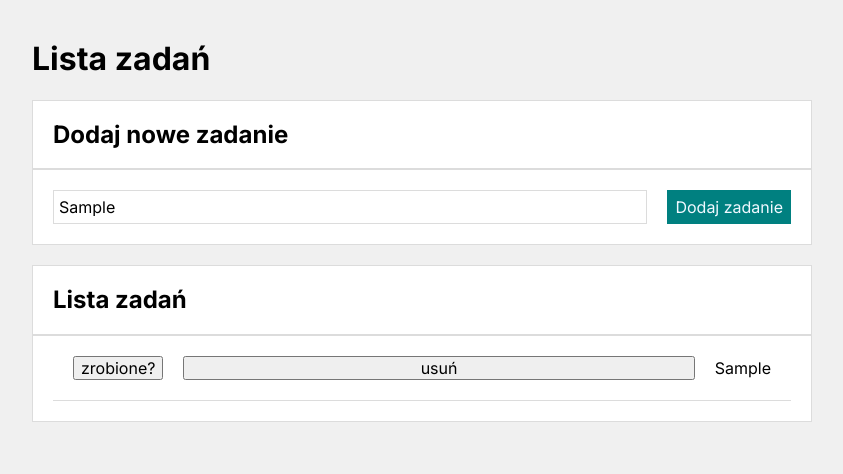
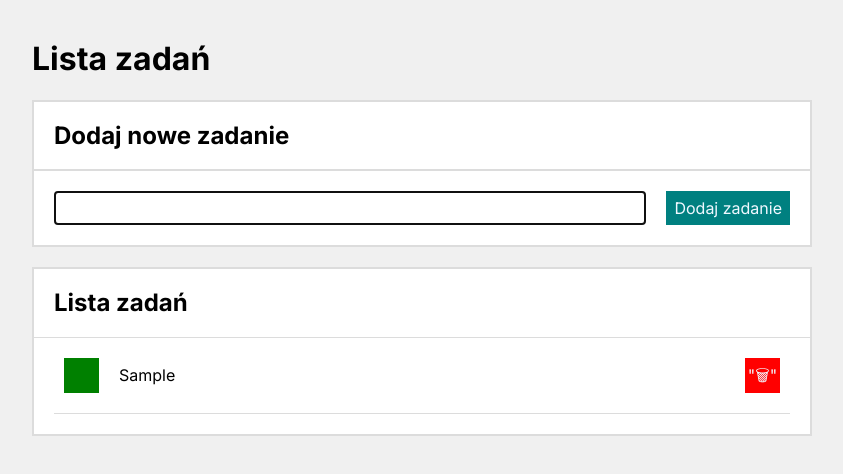
Before and after one commit to Daniel-Czarnocki/task_list, a plain HTML site: page index.html in a window 1280 px wide. Both pictures are taken after typing "Sample" into the empty fields and a click on the button "Dodaj zadanie". Shown: the whole page, without its empty margins (218-1061 px from the left). Drawn offline with nearby package versions, Linux system fonts and the light colour scheme.

Commit message:
dividing styles into files and  BEM refactoring

```diff
--- /dev/null
+++ b/css/container.css
@@ -0,0 +1,7 @@
+.container {
+    display: block;
+    max-width: 820px;
+    margin: 0 auto;
+    word-break: break-word;
+    padding: 20px;
+}
--- /dev/null
+++ b/css/form.css
@@ -0,0 +1,45 @@
+.tasksForm {
+    background: rgb(255, 255, 255);
+    border: 1px solid rgb(220, 220, 220);
+}
+
+.tasksForm__header {
+    padding: 0px 20px;
+    border: 1px solid rgb(220, 220, 220);
+}
+
+.tasksForm__body {
+    display: grid;
+    grid-template-columns: 1fr auto;
+    grid-gap: 20px;
+    background: rgb(255, 255, 255);
+    border: 1px solid rgb(220, 220, 220);
+    padding: 20px;
+}
+
+@media (max-width: 819px) {
+    .tasksForm__body {
+        grid-template-columns: 1fr;
+    }
+}
+
+.tasksForm__field {
+    padding: 5px;
+    border: 1px solid rgb(220, 220, 220);
+}
+
+.tasksForm__button {
+    background-color: teal;
+    color: aliceblue;
+    border: none;
+    padding: 8px;
+}
+
+.tasksForm__button:hover {
+    background-color: rgb(0, 170, 170);
+}
+
+.tasksForm__button:active {
+    background-color: rgb(0, 255, 255);
+    color: rgb(0, 0, 0);
+}
--- a/css/style.css
+++ b/css/style.css
@@ -10,97 +10,3 @@ body {
     font-family: "Inter", sans-serif;
     background-color: rgb(240, 240, 240);
 }
-
-.container {
-    display: block;
-    max-width: 820px;
-    margin: 0 auto;
-    word-break: break-word;
-    padding: 20px;
-}
-
-.section {
-    background: rgb(255, 255, 255);
-
-}
-
-.section__header {
-    padding: 0px 20px;
-    border: 1px solid rgb(220, 220, 220);
-}
-
-.form {
-    display: grid;
-    grid-template-columns: 1fr auto;
-    grid-gap: 20px;
-    background: rgb(255, 255, 255);
-    border: 1px solid rgb(220, 220, 220);
-    padding: 20px;
-}
-
-@media (max-width: 819px) {
-    .form {
-        grid-template-columns: 1fr;
-    }
-}
-
-.form__field {
-    padding: 5px;
-    border: 1px solid rgb(220, 220, 220);
-}
-
-.form__button {
-    background-color: teal;
-    color: aliceblue;
-    border: none;
-    padding: 8px;
-}
-
-.tasks {
-    margin: 20px 0px 0px 0px;
-    background: rgb(255, 255, 255);
-}
-
-.tasks__header {
-    margin-bottom: 0px;
-    padding: 20px;
-    border: 1px solid rgb(220, 220, 220);
-
-}
-
-.tasks__body {
-    padding: 20px;
-    border: 1px solid rgb(220, 220, 220);
-}
-.tasks__added {
-    list-style: none;
-    padding: 0px 0px 20px;
-    margin: 0px;
-    border: 1px solid rgb(220, 220, 220);
-
-
-
-
-
-}
-
-.tasks__item {
-    margin: 0px 20px;
-    padding: 20px;
-    border-bottom: 1px solid rgb(220, 220, 220);
-
-    display: grid;
-    grid-template-columns: auto 1fr auto;
-    align-items: center;
-    grid-gap: 20px;
-
-
-
-    justify-content: space-between;
-
-
-}
-
-.tasks__item--done {
-    text-decoration: line-through;
-}
--- /dev/null
+++ b/css/tasks.css
@@ -0,0 +1,58 @@
+.tasksList {
+    margin: 20px 0px 0px 0px;
+
+    background: rgb(255, 255, 255);
+    border: 1px solid rgb(220, 220, 220);
+}
+
+.tasksList__header {
+    margin-bottom: 0px;
+    padding: 20px;
+    margin: 0px;
+    border-bottom: 1px solid rgb(220, 220, 220);
+}
+
+.tasksList__body {
+    padding: 0px 0px 20px;
+    border: 1px solid rgb(220, 220, 220);
+}
+
+.tasksList__added {
+    list-style: none;
+    padding: 0px;
+    margin: 0px;
+
+}
+
+.tasksList__item {
+    margin: 0px 20px;
+    padding: 20px 10px;
+    border-bottom: 1px solid rgb(220, 220, 220);
+    display: grid;
+    grid-template-columns: auto 1fr auto;
+    align-items: center;
+    grid-gap: 20px;
+}
+
+.tasksList__wording {
+    text-decoration: none;
+}
+.tasksList__wording--done {
+    text-decoration: line-through;
+}
+
+.tasksList__button {
+    color: aliceblue;
+    padding: 0px;
+    border: 0px;
+    height: 35px;
+    width: 35px;
+}
+
+.tasksList__button--done {
+    background-color: green;
+}
+
+.tasksList__button--remove {
+    background-color: red;
+}
--- a/index.html
+++ b/index.html
@@ -9,6 +9,10 @@
     <link rel="icon" href="images/title.png">
     <meta property="og:image" content="images/share.jpg">
     <link href="css/style.css" rel="stylesheet">
+    <link href="css/container.css" rel="stylesheet">
+    <link href="css/form.css" rel="stylesheet">
+
+    <link href="css/tasks.css" rel="stylesheet">
     <link rel="stylesheet" href="https://cdnjs.cloudflare.com/ajax/libs/normalize/8.0.1/normalize.min.css"
         integrity="sha512-NhSC1YmyruXifcj/KFRWoC561YpHpc5Jtzgvbuzx5VozKpWvQ+4nXhPdFgmx8xqexRcpAglTj9sIBWINXa8x5w=="
         crossorigin="anonymous" referrerpolicy="no-referrer" />
@@ -25,35 +29,27 @@
             <h1>Lista zadań</h1>
         </header>
 
-        <section class="section">
-            <div class="section__header">
+        <section class="tasksForm">
+            <div class="tasksForm__header">
                 <h2> Dodaj nowe zadanie </h2>
             </div>
 
-
-            <form class="js-form form">
-                <input class="js-newTask form__field" autofocus>
-                <button class="form__button">Dodaj zadanie</button>
+            <form class="js-form tasksForm__body">
+                <input class="js-newTask tasksForm__field" autofocus>
+                <button class="tasksForm__button">Dodaj zadanie</button>
             </form>
 
         </section>
-        <section class="tasks">
 
-            <div class="tasks_body"></div>
-        <h2 class="tasks__header">Lista zadań</h2>
+        <section class="tasksList">
+            <div class="tasksList__body">
+                <h2 class="tasksList__header">Lista zadań</h2>
 
-
-
-
-        <ul class="tasks__added js-tasks"></ul>
-        </div>
+                <ul class="tasksList__added js-tasks"></ul>
+            </div>
         </section>
 
     </main>
 </body>
 
-
-
-
-
 </html>
--- a/js/script.js
+++ b/js/script.js
@@ -1,18 +1,9 @@
 {
-    const tasks = [
-        /*{
-            content: "nagrać lekcję",
-            done: false,
-        },
-        {
-            content: "zjeść pierogi",
-            done: true,
-        },*/
-    ];
+    const tasks = [];
 
     const addNewTask = (newTaskContent) => {
         tasks.push({
-            content: newTaskContent,
+            content: newTaskContent
         });
         render();
     };
@@ -30,17 +21,19 @@
     const bindEvents = () => {
         const removeButtons = document.querySelectorAll(".js-remove");
 
-        removeButtons.forEach((removeButton, index) => {
+        removeButtons.forEach((removeButton, taskIndex) => {
             removeButton.addEventListener("click", () => {
-                removeTask(index);
+                removeTask(taskIndex);
+
             });
         });
 
-        const toggleDoneButtons = document.querySelectorAll(".js-done");
+        const toggleDoneButtons = document.querySelectorAll(".js-toggleDone");
 
-        toggleDoneButtons.forEach((toggleDoneButton, index) => {
+        toggleDoneButtons.forEach((toggleDoneButton, taskIndex) => {
             toggleDoneButton.addEventListener("click", () => {
-                toggleTaskDone(index);
+                toggleTaskDone(taskIndex);
+
             });
         });
     };
@@ -51,11 +44,18 @@
         for (const task of tasks) {
             htmlString += `
             <li
-                class="tasks__item${task.done ? " tasks__item--done" : ""}"
+                class="tasksList__item js-task"
             >
-                <button class="js-done">zrobione?</button>
-                <button class="js-remove">usuń</button>
-                ${task.content}
+                <button class="tasksList__button tasksList__button--done js-toggleDone">
+                    ${task.done ? "&#x2713;" : "&nbsp;"}
+                </button>
+                <span class="tasksList__wording${task.done ? " tasksList__wording--done" : ""}">
+                    ${task.content}
+                </span>
+                <button class="tasksList__button tasksList__button--remove js-remove">
+                    "&#x1f5d1;"
+                </button>
+
             </li>
             `;
         }
@@ -68,20 +68,21 @@
     const onFormSubmit = (event) => {
         event.preventDefault();
 
-        const newTaskContent = document.querySelector(".js-newTask").value.trim();
+        const newTaskElement = document.querySelector(".js-newTask");
+        const newTaskContent = newTaskElement.value.trim();
 
-        if (newTaskContent === "") {
-            return;
+        if (newTaskContent !== "") {
+            addNewTask(newTaskContent);
+            newTaskElement.value = "";
         }
 
-        addNewTask(newTaskContent);
+        newTaskElement.focus();
     };
 
     const init = () => {
         render();
 
         const form = document.querySelector(".js-form");
-
         form.addEventListener("submit", onFormSubmit);
     };
 
```
